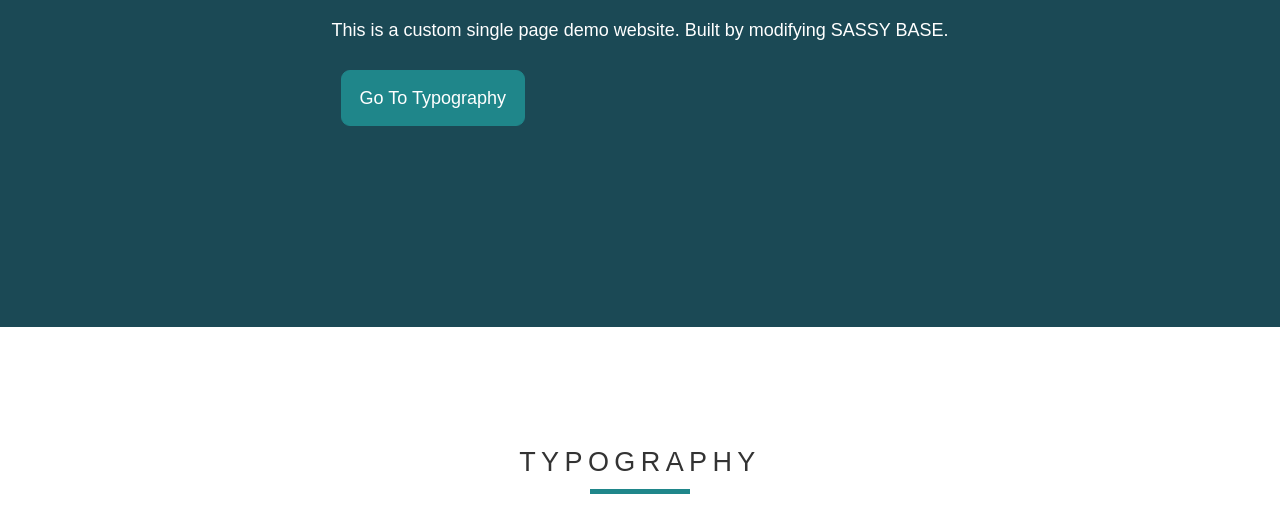
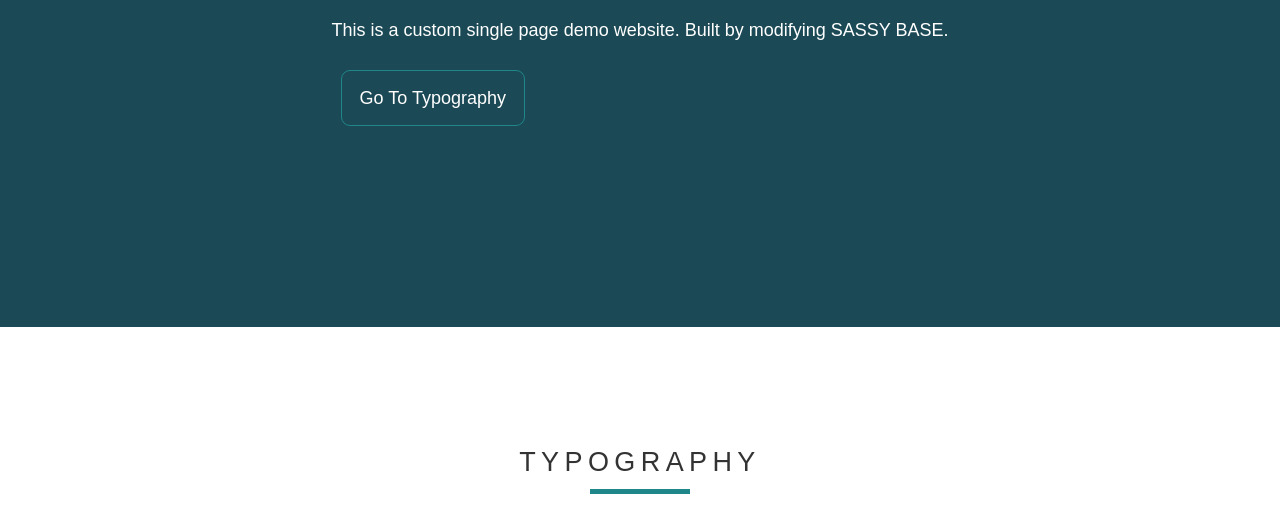
Before and after one commit to christyzliang/Sassy-Demo, a plain HTML site: page index.html in a window 1280 px wide. Shown: the part 282-800 px from the top of the page. Drawn offline with nearby package versions, Linux system fonts and the light colour scheme; files that its build step writes are made by us from their sources; a web font is replaced by a local one.

Commit message:
Changed Buttons

```diff
--- a/scss/partials/_buttons.scss
+++ b/scss/partials/_buttons.scss
@@ -3,7 +3,7 @@
 
 button,
 .button {
-    background-color: $color-links;
+    background-color: $color-hero-bg;
     color: #ffffff;
     font-family: $body-font-family;
     font-size: inherit;
```
